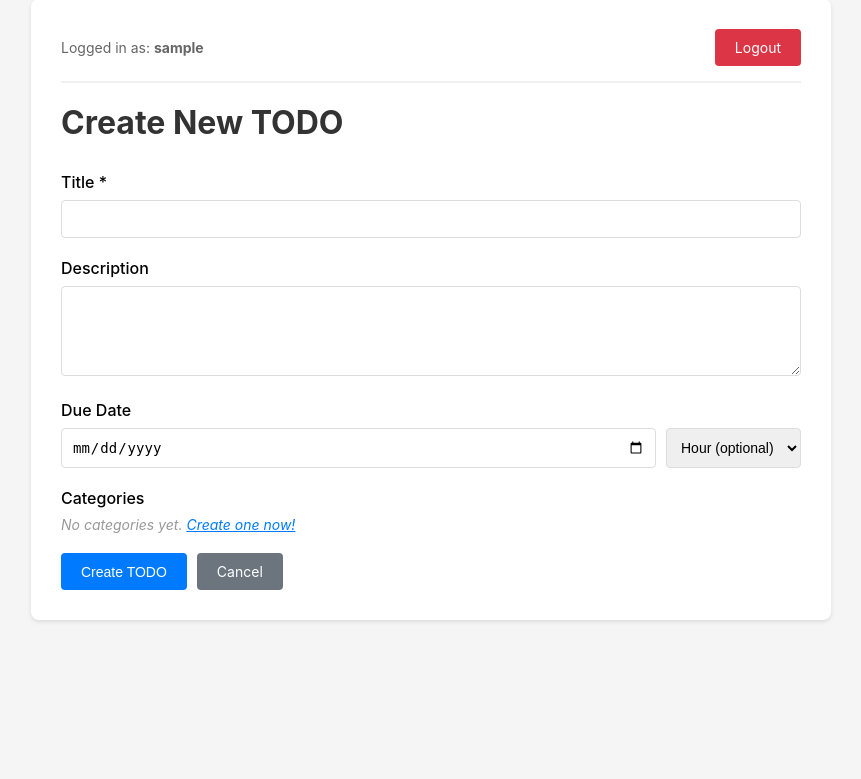
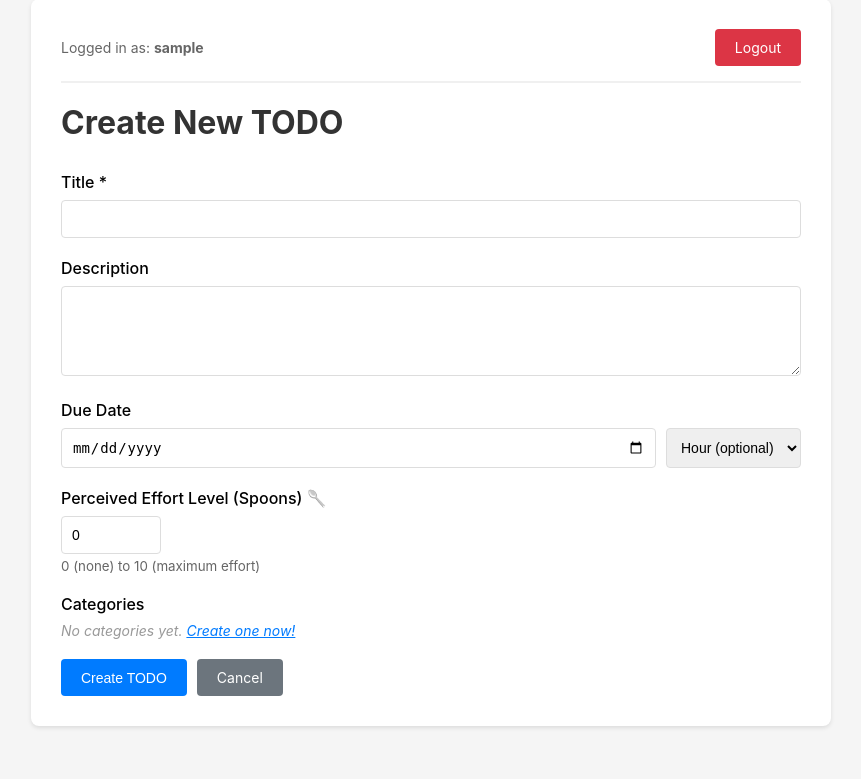
Before and after one commit to marythought/ai-devtools, a Django app: page /create/ in a window 1280 px wide. Shown: the part 21-800 px from the top of the page, without its empty margins (209-1070 px from the left). Run offline with Django 4.2, Linux system fonts and the light colour scheme; the visitor is signed in with stand-in values (Sample User, id 1); data that the repository does not hold is empty.

Commit message:
add task effort

```diff
--- a/01-todo/todos/models.py
+++ b/01-todo/todos/models.py
@@ -28,6 +28,7 @@ class Todo(models.Model):
     )
     categories = models.ManyToManyField(Category, related_name="todos", blank=True)
     order = models.IntegerField(default=0)
+    effort = models.IntegerField(default=0, help_text="Effort level from 0 to 10")
 
     class Meta:
         ordering = [
--- a/01-todo/todos/templates/todos/create_todo.html
+++ b/01-todo/todos/templates/todos/create_todo.html
@@ -49,6 +49,11 @@
             </div>
         </div>
         <div style="margin-bottom: 20px;">
+            <label for="effort" style="display: block; margin-bottom: 8px; font-weight: 500;">Perceived Effort Level (Spoons) 🥄</label>
+            <input type="number" id="effort" name="effort" value="0" min="0" max="10" style="width: 100px; padding: 10px; border: 1px solid #ddd; border-radius: 4px; font-size: 14px;">
+            <small style="display: block; color: #666; margin-top: 4px;">0 (none) to 10 (maximum effort)</small>
+        </div>
+        <div style="margin-bottom: 20px;">
             <label style="display: block; margin-bottom: 8px; font-weight: 500;">Categories</label>
             {% if categories %}
                 {% for category in categories %}
--- a/01-todo/todos/templates/todos/edit_todo.html
+++ b/01-todo/todos/templates/todos/edit_todo.html
@@ -49,6 +49,11 @@
             </div>
         </div>
         <div style="margin-bottom: 20px;">
+            <label for="effort" style="display: block; margin-bottom: 8px; font-weight: 500;">Perceived Effort Level (Spoons) 🥄</label>
+            <input type="number" id="effort" name="effort" value="{{ todo.effort }}" min="0" max="10" style="width: 100px; padding: 10px; border: 1px solid #ddd; border-radius: 4px; font-size: 14px;">
+            <small style="display: block; color: #666; margin-top: 4px;">0 (none) to 10 (maximum effort)</small>
+        </div>
+        <div style="margin-bottom: 20px;">
             <label style="display: block; margin-bottom: 8px; font-weight: 500;">Categories</label>
             {% if categories %}
                 {% for category in categories %}
--- /dev/null
+++ b/01-todo/todos/templatetags/__init__.py
@@ -0,0 +1 @@
+# Package marker for Django template tags
--- a/01-todo/todos/views.py
+++ b/01-todo/todos/views.py
@@ -73,10 +73,25 @@ def create_todo(request):
         due_date = parse_due_date(
             request.POST.get("due_date_date"), request.POST.get("due_date_hour")
         )
+        effort = request.POST.get("effort", 0)
+
+        # Validate and sanitize effort
+        try:
+            effort = int(effort)
+            if effort < 0:
+                effort = 0
+            elif effort > 10:
+                effort = 10
+        except (ValueError, TypeError):
+            effort = 0
 
         if title:
             todo = Todo.objects.create(
-                title=title, description=description, user=request.user, due_date=due_date
+                title=title,
+                description=description,
+                user=request.user,
+                due_date=due_date,
+                effort=effort,
             )
             if category_ids:
                 todo.categories.set(category_ids)
@@ -139,11 +154,23 @@ def edit_todo(request, todo_id):
         due_date = parse_due_date(
             request.POST.get("due_date_date"), request.POST.get("due_date_hour")
         )
+        effort = request.POST.get("effort", 0)
+
+        # Validate and sanitize effort
+        try:
+            effort = int(effort)
+            if effort < 0:
+                effort = 0
+            elif effort > 10:
+                effort = 10
+        except (ValueError, TypeError):
+            effort = 0
 
         if title:
             todo.title = title
             todo.description = description
             todo.due_date = due_date
+            todo.effort = effort
             todo.save()
             todo.categories.set(category_ids)
         return redirect("todo_list")
```
Also changed, not shown: 01-todo/todos/static/todos/css/todo-list.css (+15 -0 lines), 01-todo/todos/templates/todos/todo_list.html (+8 -1 lines), 01-todo/todos/templatetags/repeat_tags.py (added, +19 -0 lines), 01-todo/todos/migrations/0009_todo_effort.py (added), 1 other file.
